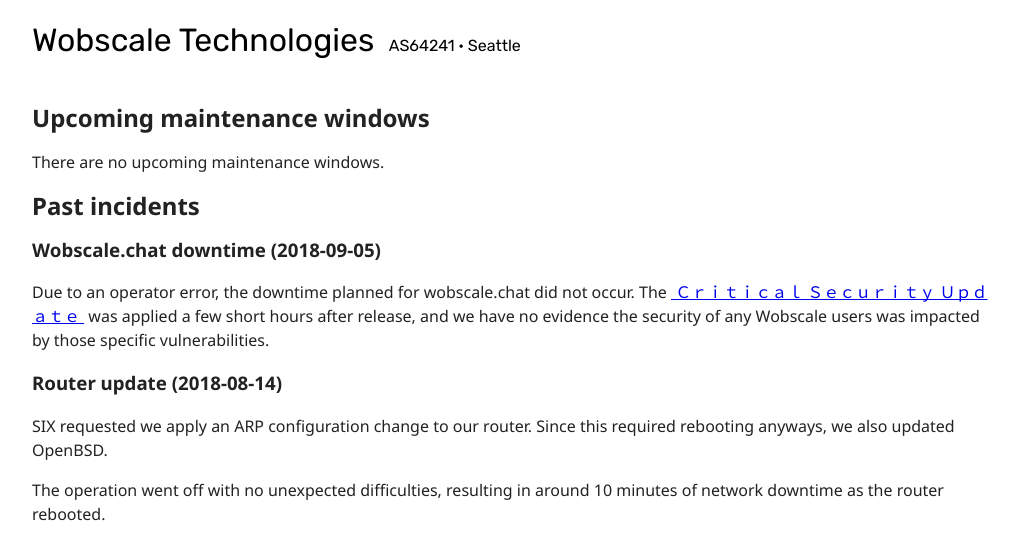
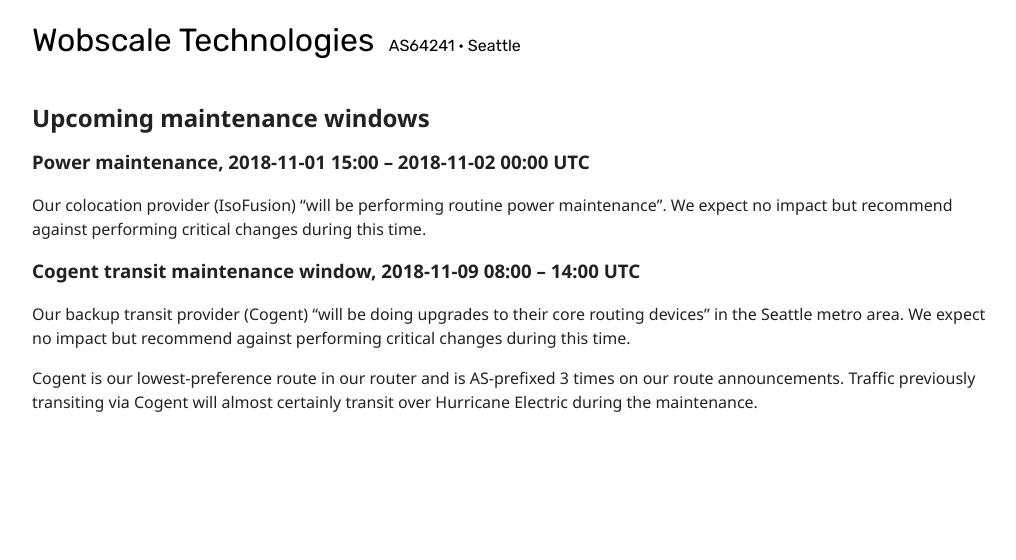
Before and after one commit to wobscale/status.wobscale.website, a Jekyll site: the page built from index.md, in a window 1280 px wide. Shown: the top 560 px of the page, without its empty margins (128-1144 px from the left). Built offline with Jekyll 4.4.1, drawn with Linux system fonts in a browser that asks for light colours; our own code applies the rules of GitHub Pages for plain Markdown files.

Commit message:
Add some upcoming maintenance windows

```diff
--- a/index.md
+++ b/index.md
@@ -4,17 +4,12 @@ layout: "default"
 
 ## Upcoming maintenance windows
 
-There are no upcoming maintenance windows.
+### Power maintenance, 2018-11-01 15:00 &ndash; 2018-11-02 00:00 UTC
 
-## Past incidents
+Our colocation provider (IsoFusion) "will be performing routine power maintenance". We expect no impact but recommend against performing critical changes during this time.
 
-### Wobscale.chat downtime (2018-09-05)
+### Cogent transit maintenance window, 2018-11-09 08:00 &ndash; 14:00 UTC
 
-Due to an operator error, the downtime planned for wobscale.chat did not occur. The [&nbsp;Ｃｒｉｔｉｃａｌ Ｓｅｃｕｒｉｔｙ Ｕｐｄａｔｅ&nbsp;](https://matrix.org/blog/2018/09/06/critical-security-update-synapse-0-33-3-1/) was applied a few short hours after release, and we have no evidence the security of any Wobscale users was impacted by those specific vulnerabilities.
+Our backup transit provider (Cogent) "will be doing upgrades to their core routing devices" in the Seattle metro area. We expect no impact but recommend against performing critical changes during this time.
 
-### Router update (2018-08-14)
-
-SIX requested we apply an ARP configuration change to our router. Since this required rebooting anyways, we also updated OpenBSD.
-
-The operation went off with no unexpected difficulties, resulting in around 10
-minutes of network downtime as the router rebooted.
+Cogent is our lowest-preference route in our router and is AS-prefixed 3 times on our route announcements. Traffic previously transiting via Cogent will almost certainly transit over Hurricane Electric during the maintenance.
```
